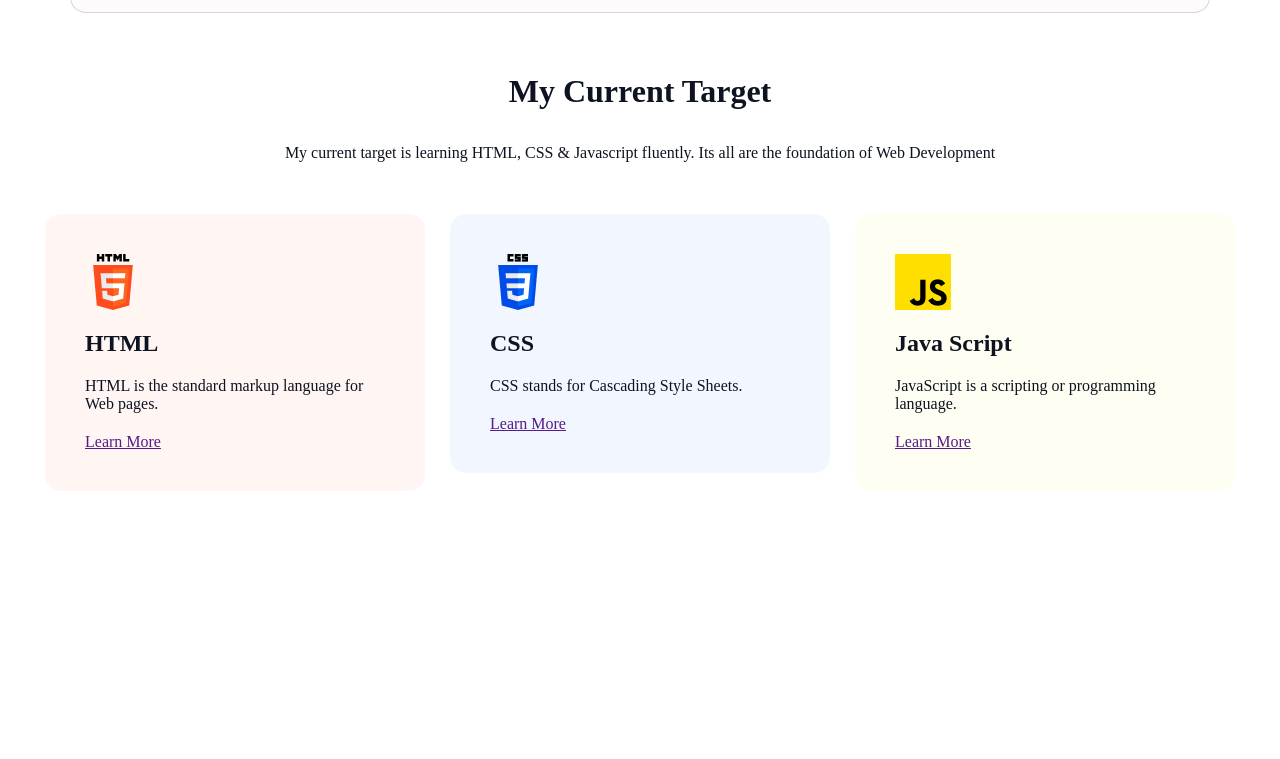
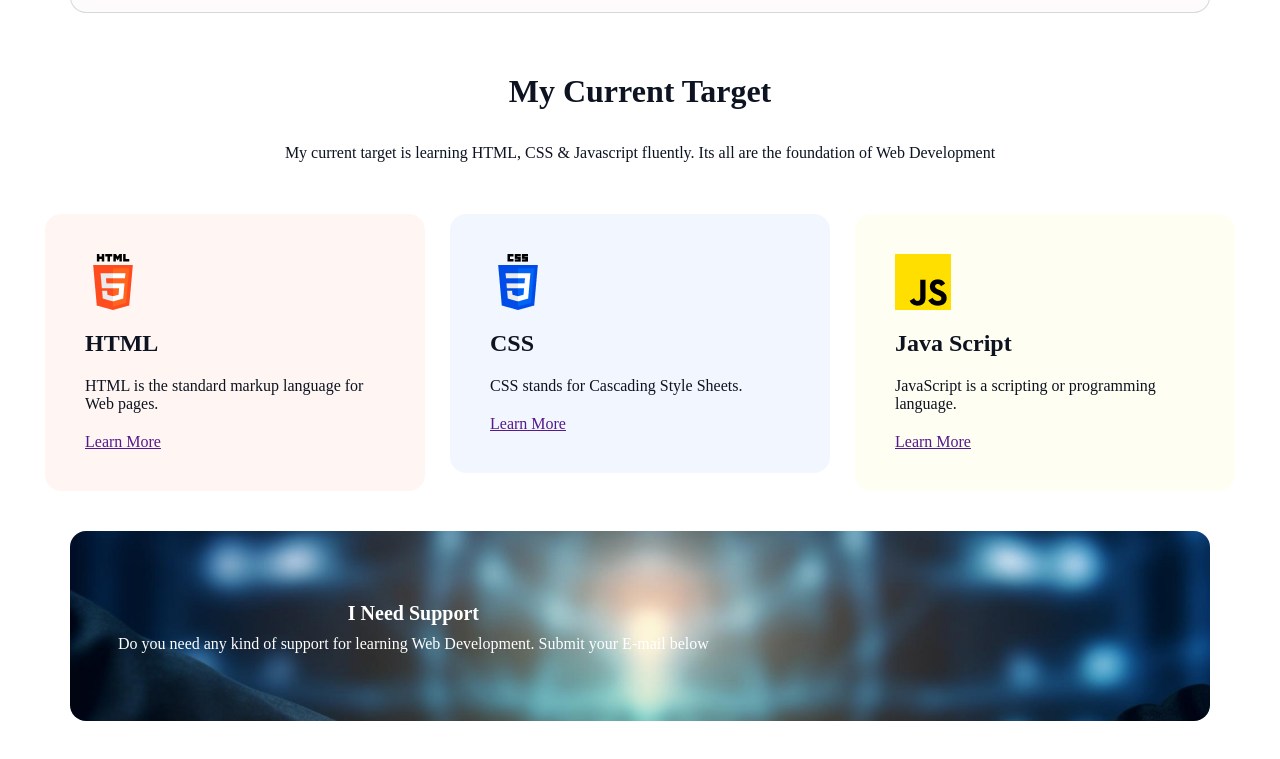
Before and after one commit to designer-sujon/portflio-assignment1, a plain HTML site: page index.html in a window 1280 px wide. Shown: the part 3003-3762 px from the top of the page. Before the commit the page ends 3534 px from the top, so only its background shows below. Drawn offline with Linux system fonts and the light colour scheme; grey boxes are pictures that could not be loaded; a web font is replaced by a local one.

Commit message:
added support section

```diff
--- a/index.html
+++ b/index.html
@@ -26,6 +26,7 @@
     </div>
     </header>
     <main>
+        <!-- Why Web Development -->
         <section class="about-webdevelopment">
 
             <h3 class="section-title">Why Web Development</h3>
@@ -64,6 +65,7 @@
                     </div>
         </div>
         </section>
+        <!-- My Inspiration -->
         <section class="my-inspiration">
         <div class="my-insp-container">
             <h2 class="insp-title">My Inspiration</h2>
@@ -75,6 +77,7 @@
 
 
         </section>
+        <!-- My Current Target -->
         <section>
             <div class="target-container">
                 <div class="target-header">
@@ -108,6 +111,14 @@
             </div>
             </div>
         </section>
+        <!-- I Need Support -->
+         <section class="handshak-bg">
+            <div>
+                <h2 class="support-title">I Need Support</h2>
+                <p class="support-description">Do you need any kind of support for learning Web Development. Submit your E-mail below</p>
+            </div>
+
+         </section>
     </main>
     <footer>
 
--- a/styles/portfolio.css
+++ b/styles/portfolio.css
@@ -311,3 +311,36 @@ main{
     gap: 20px;
     padding: 40px;
 }
+/* need support */
+.handshak-bg{
+    background-image: url(../assets/handshake.jpg);
+    background-repeat: no-repeat;
+    background-size: cover;
+    border-radius: 16px;
+    background: rgba(0, 0, 0, 0.2),rgba(0, 0, 0, 0.2),rgba(0, 0, 0, 0.2),url(Email);
+    display: flex;
+    flex-direction: column;
+    justify-content: flex-start;
+    align-items: flex-start;
+    padding: 64px 48px 64px 48px;
+    margin-bottom: 50px;
+}
+.support-title{
+    color: rgb(255, 255, 255);
+    font-family: Azeret Mono;
+    font-size: 20px;
+    font-weight: 700;
+    line-height: 36px;
+    letter-spacing: 0%;
+    text-align: center;
+}
+.support-description{
+    color: rgb(255, 255, 255);
+    font-family: Azeret Mono;
+
+    font-size: 16px;
+    font-weight: 400;
+    line-height: 26px;
+    letter-spacing: 0%;
+    text-align: center;
+}
```
